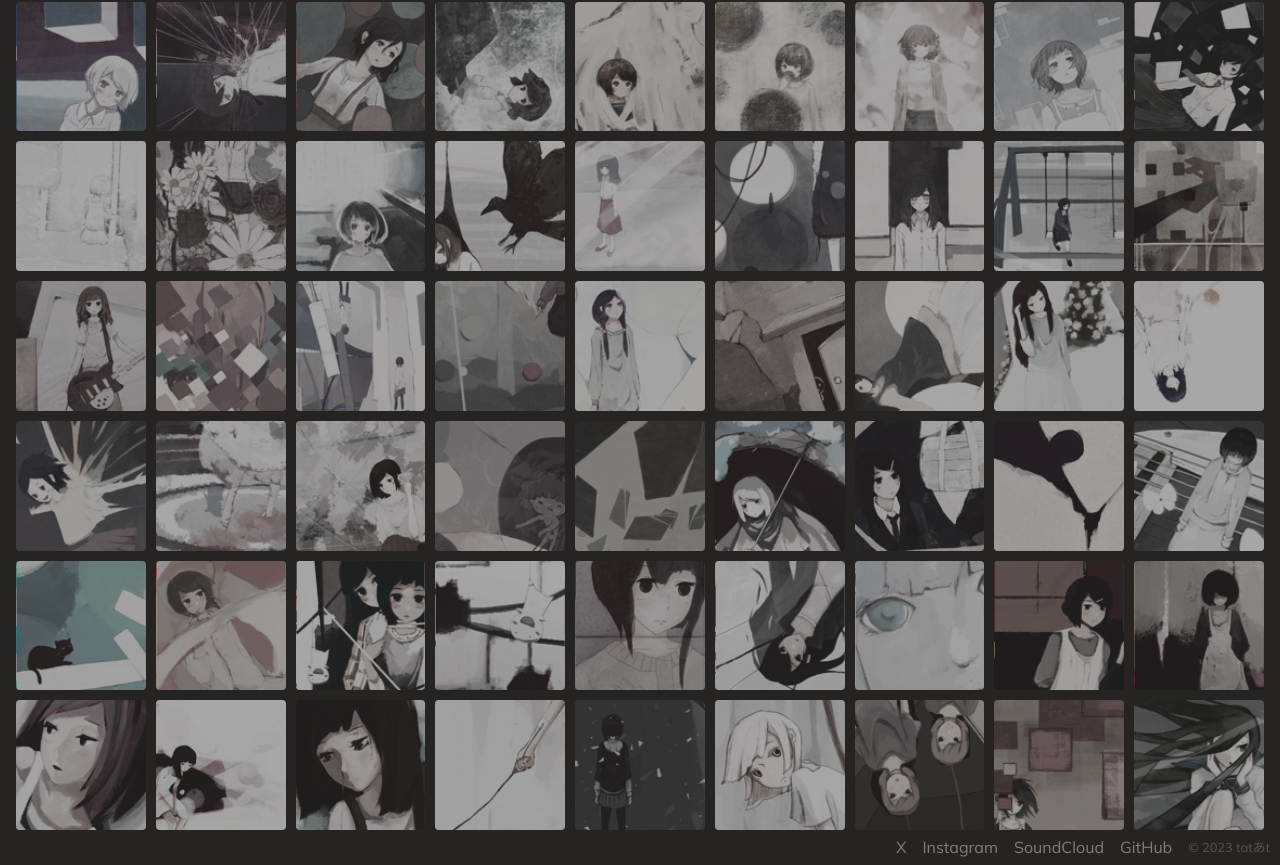
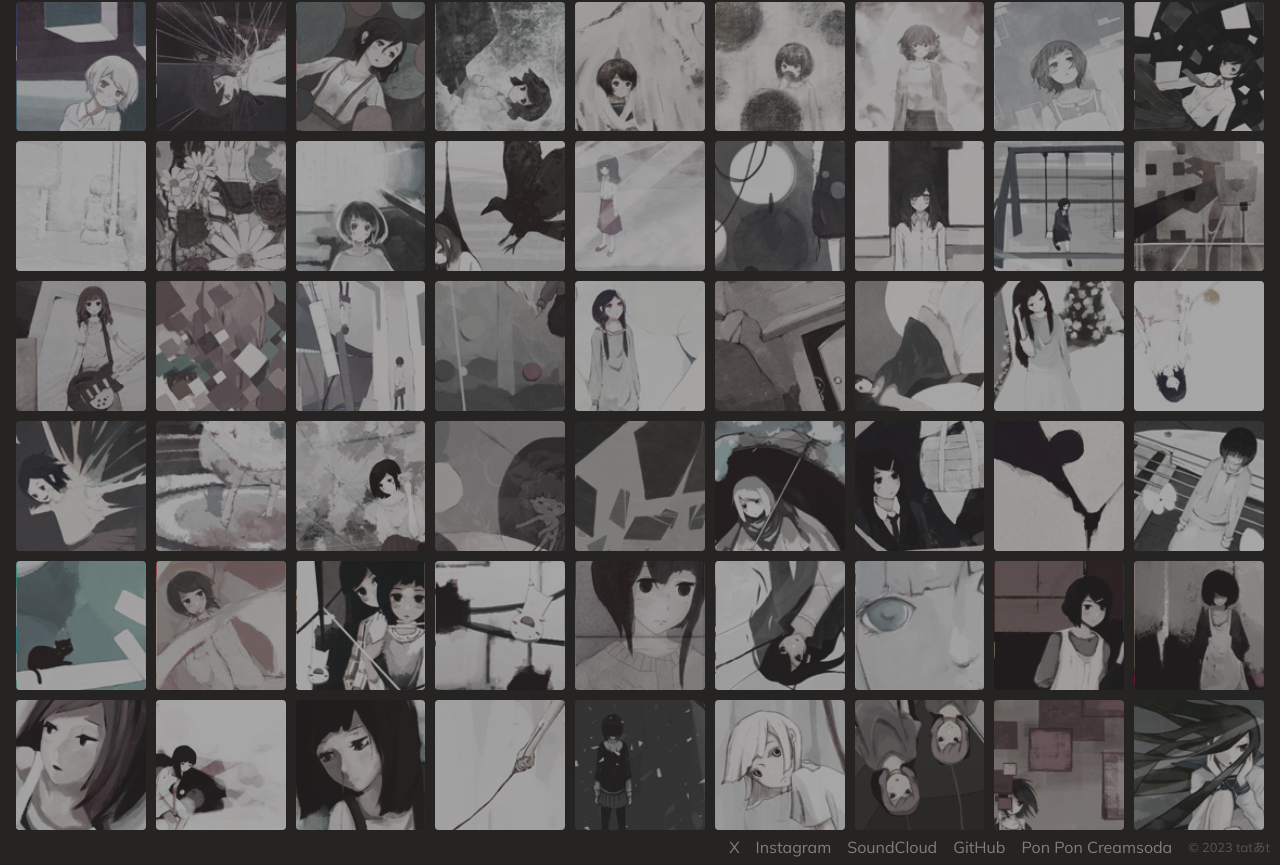
Before and after one commit to tatat/n-at.me, a Next.js app: page / in a window 1280 px wide. Shown: the part 180-1045 px from the top of the page. Built offline with nearby package versions, Linux system fonts and the light colour scheme.

Commit message:
feat: Update links

```diff
--- a/src/components/footer.tsx
+++ b/src/components/footer.tsx
@@ -46,7 +46,7 @@ export function Footer({ className }: FooterProps) {
     <footer css={styles.container} className={className}>
       <ul css={styles.links}>
         <li>
-          <Link rel="noopener noreferrer" target="_blank" href="https://twitter.com/__________t_t_">
+          <Link rel="noopener noreferrer" target="_blank" href="https://x.com/__________t_t_">
             X
           </Link>
         </li>
@@ -65,6 +65,11 @@ export function Footer({ className }: FooterProps) {
             GitHub
           </Link>
         </li>
+        <li>
+          <Link rel="noopener noreferrer" target="_blank" href="https://ponponcreamsoda.web.app/">
+            Pon Pon Creamsoda
+          </Link>
+        </li>
       </ul>
       <small>&copy; {new Date().getFullYear()} tatあt</small>
     </footer>
```
